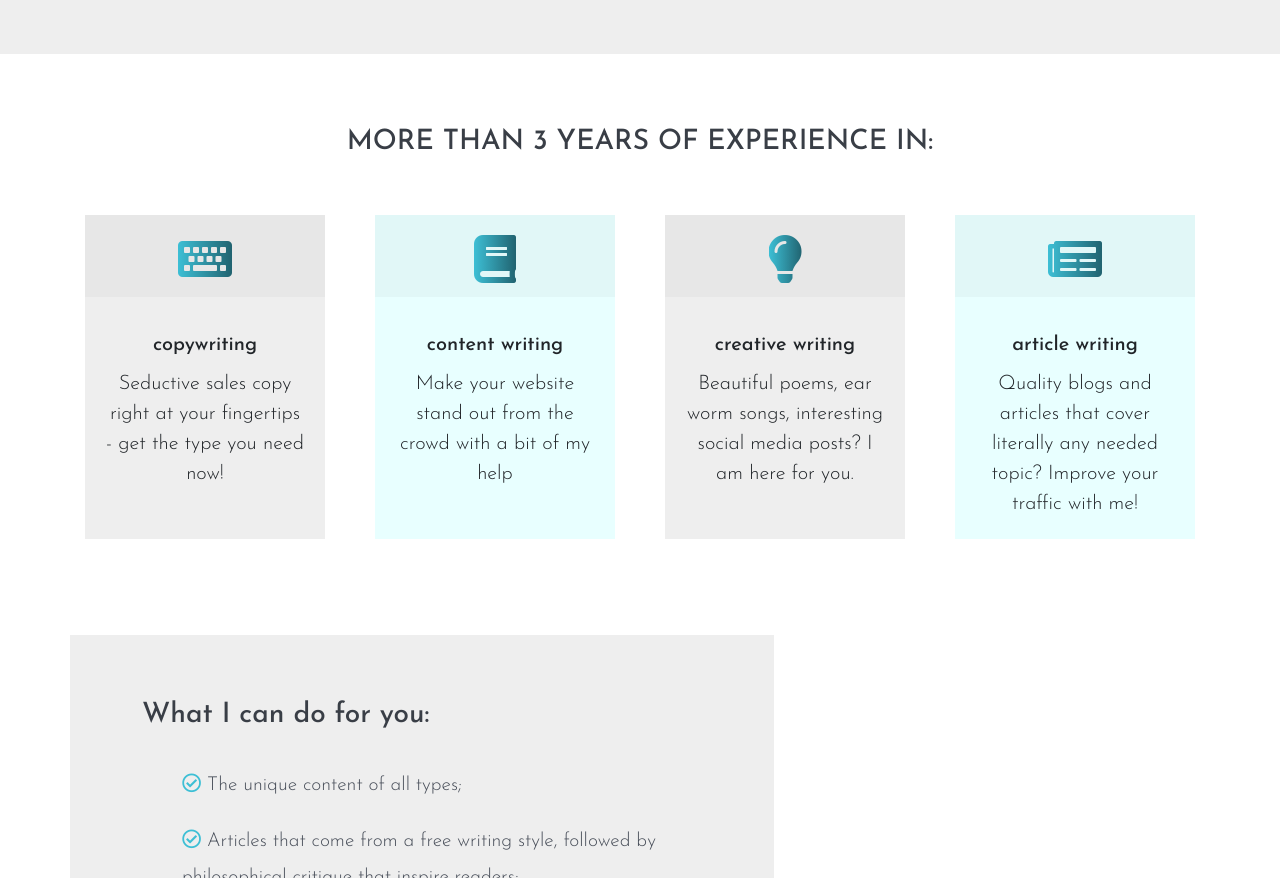
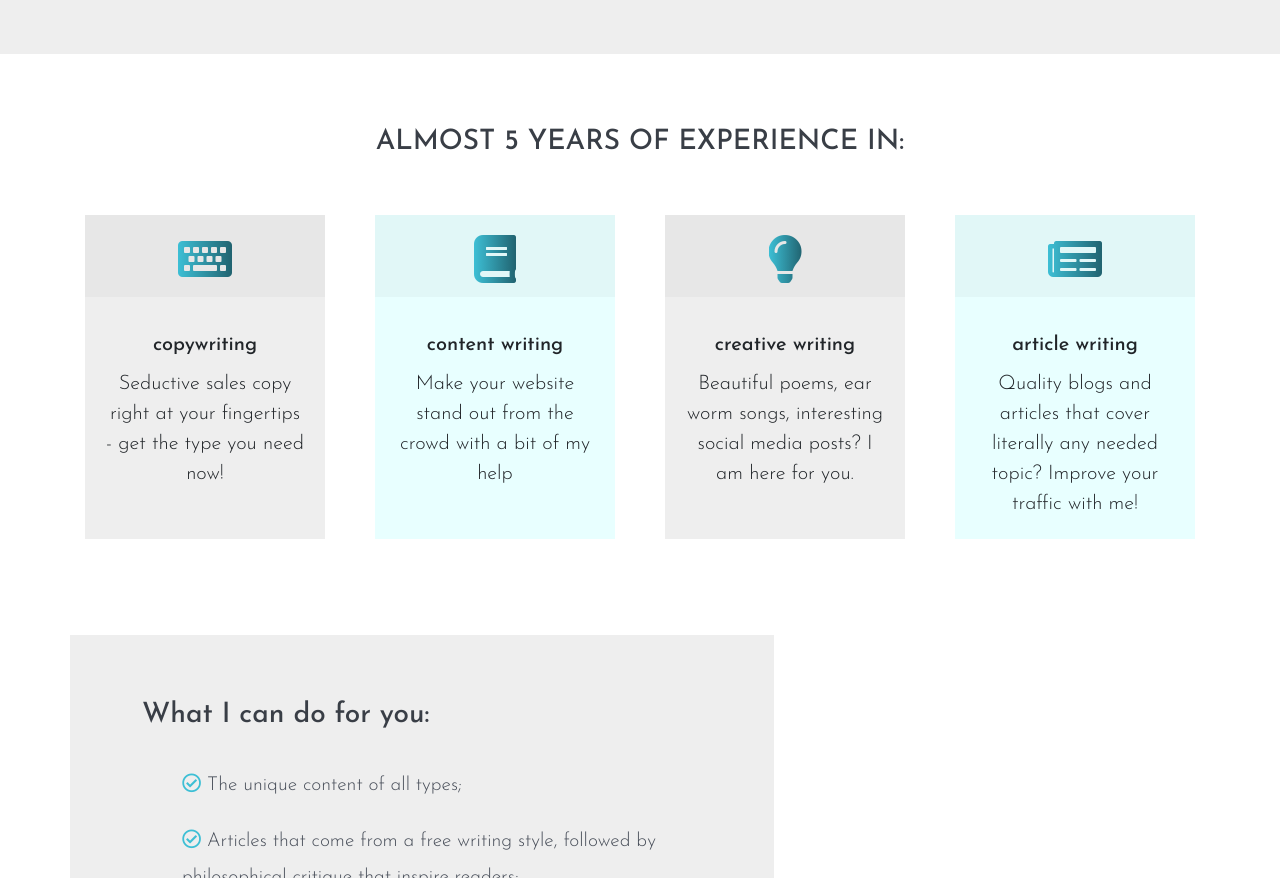
Before and after one commit to Daidelos/Copywriter-Portfolio, a website: page index.html in a window 1280 px wide. Shown: the part 1138-2016 px from the top of the page. Drawn offline with nearby package versions, Linux system fonts and the light colour scheme.

Commit message:
Changed no of years worked

```diff
--- a/index.html
+++ b/index.html
@@ -97,7 +97,7 @@
     <div class="container">
 
       <h3 class="text-secondary text-center text-uppercase p-5 mt-4 card-title-main" id="services">
-        More than 3 years of experience in:
+        Almost 5 years of experience in:
       </h3>
       <div class="container">
         <div class="row card-container ">
```
